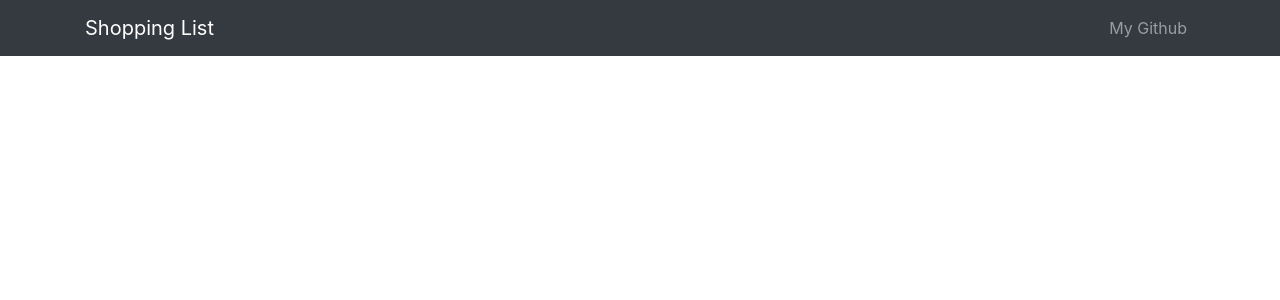
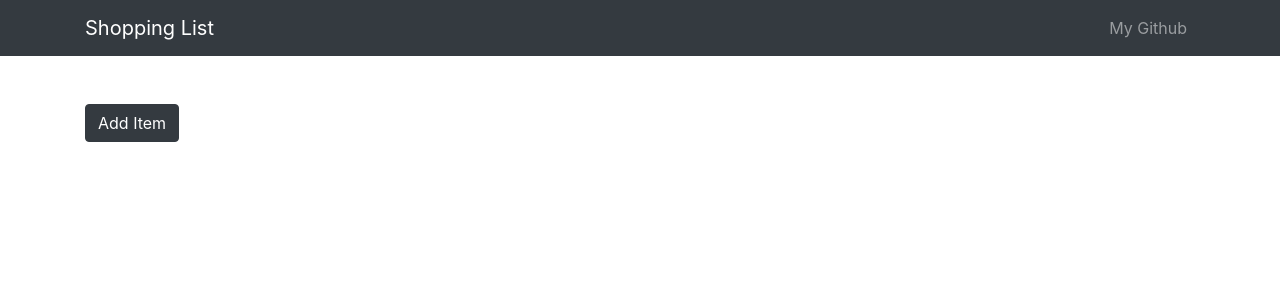
Before and after one commit to charlesmartinreed/mern-stack-intro, a React (Create React App) app in the folder client/: page / in a window 1280 px wide. Shown: the top 300 px of the page. Built offline with nearby package versions, Linux system fonts and the light colour scheme.

Commit message:
Create ShoppingList component.

```diff
--- a/client/src/App.js
+++ b/client/src/App.js
@@ -1,12 +1,14 @@
 import React from "react";
 import "bootstrap/dist/css/bootstrap.min.css";
 import AppNavbar from "./components/AppNavbar";
+import ShoppingList from "./components/ShoppingList";
 import "./App.css";
 
 function App() {
   return (
     <div className="App">
       <AppNavbar />
+      <ShoppingList />
     </div>
   );
 }
--- /dev/null
+++ b/client/src/components/ShoppingList.js
@@ -0,0 +1,39 @@
+import React, { Component } from "react";
+import { Container, ListGroup, ListGroupItem, Button } from "reactstrap";
+import { CSSTransition, TransitionGroup } from "react-transition-group";
+import uuid from "uuid";
+
+class ShoppingList extends Component {
+  state = {
+    items: [
+      { id: uuid.v4(), name: "Eggs" },
+      { id: uuid.v4(), name: "Seasoning Salt" },
+      { id: uuid.v4(), name: "Cereal" },
+      { id: uuid.v4(), name: "Bread" }
+    ]
+  };
+
+  render() {
+    const { items } = this.state;
+    return (
+      <Container>
+        <Button
+          color="dark"
+          style={{ marginBottom: "2rem" }}
+          onClick={() => {
+            const name = prompt("Enter Item");
+            if (name) {
+              this.setState(state => ({
+                items: [...state.items, { id: uuid.v4(), name }]
+              }));
+            }
+          }}
+        >
+          Add Item
+        </Button>
+      </Container>
+    );
+  }
+}
+
+export default ShoppingList;
```
